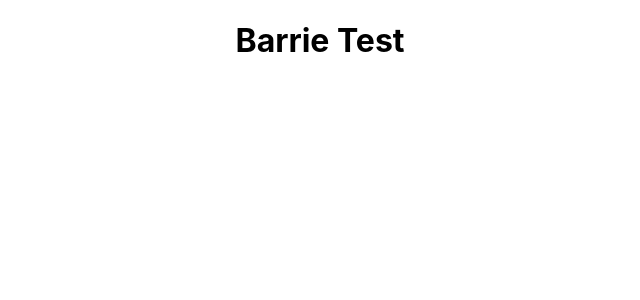
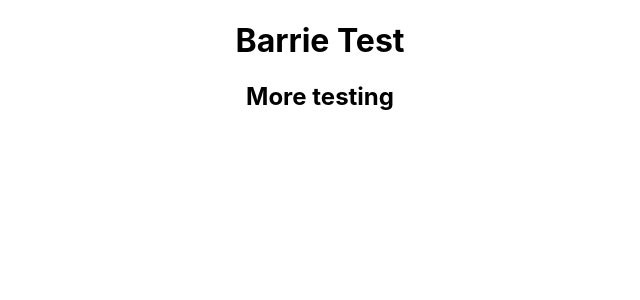
Before and after one commit to barrie-tenal-prachi-asif-project-6/barrie-tenal-prachi-asif-project-6, a React (Create React App) app: page / in a window 1280 px wide. Shown: the top 300 px of the page, without its empty margins (320-960 px from the left). Built offline with nearby package versions, Linux system fonts and the light colour scheme.

Commit message:
more testing

```diff
--- a/src/App.js
+++ b/src/App.js
@@ -6,6 +6,7 @@ class App extends Component {
     return (
       <div className="App">
         <h1>Barrie Test</h1>
+        <h2>More testing</h2>
       </div>
     );
   }
```
